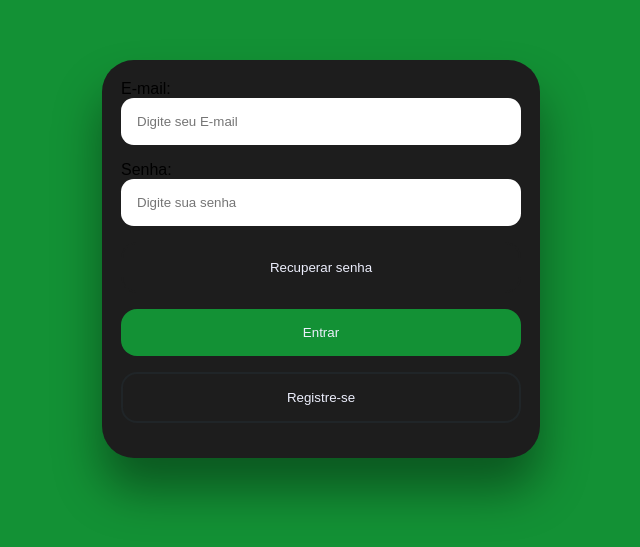
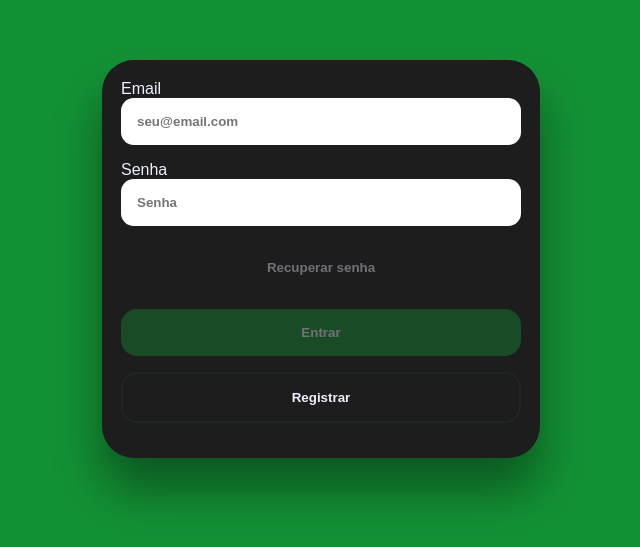
Before and after one commit to JoaoFlavio11/Help.BR-proj-int-6, a website: page public/html/login.html in a window 1280 px wide. Shown: the part 149-696 px from the top of the page, without its empty margins (319-959 px from the left). Drawn offline with Linux system fonts and the light colour scheme.

Commit message:
finalização página de login + alertas

```diff
--- a/public/css/login.css
+++ b/public/css/login.css
@@ -10,6 +10,7 @@ body {
   justify-content: center;
   align-items: center;
   height: 100vh;
+  color: var(--cor-texto);
 }
 
 form {
@@ -23,23 +24,33 @@ form {
 input,
 button {
   padding: var(--padding-login);
-  margin-bottom: var(--padding-login);
-  color: var(--cor-texto);
   width: -webkit-fill-available;
+  font-weight: bold;
 }
 
 input {
   border-radius: var(--border-radius-2);
   border: none;
+  color: var(--cor-branco2);
 }
 
 button {
   border-radius: var(--border-radius-login);
   cursor: pointer;
+  margin-bottom: var(--padding-login);
+  color: var(--cor-texto);
 }
 
-button:active {
-  opacity: 0.8;
+button:active{
+  opacity: 0.9;
+}
+
+button:disabled{
+  opacity: 0.4;
+}
+
+.form-field{
+  margin-bottom: var(--padding-login);
 }
 
 .clear {
@@ -72,3 +83,13 @@ button:active {
   background-color: var(--cor-help-verde);
   border: 2px solid var(--cor-branco2);
 }
+
+.error{
+  background-color: var(--cor-aviso);
+  border-radius: var(--border-radius-1);
+  padding: var(--padding-error);
+  font-weight: bolder;
+  color: var(--cor-texto);
+  display: none;
+  margin: 0.2rem;
+}
--- a/public/css/root.css
+++ b/public/css/root.css
@@ -33,6 +33,7 @@
   --padding-cartao: 1.8rem;
   --padding-1: 1.2rem;
   --padding-login: 1rem;
+  --padding-error: 0.2rem;
 
   --box-shadow: 0 2rem 3rem var(--cor-claro);
 }
--- a/public/html/login.html
+++ b/public/html/login.html
@@ -8,52 +8,28 @@
   </head>
   <body>
     <form action="" method="post">
-      <div>
-        <div>
-          <label>E-mail:</label>
-        </div>
-        <input
-          type="email"
-          name="email"
-          id="email"
-          onchange="validateFields()"
-          placeholder="Digite seu E-mail"
-          id=""
-        />
+      <div class="form-field">
+        <div><label>Email</label></div>
+        <input type="email" name="email" id="email" placeholder="seu@email.com" onchange="onChangeEmail()"/>
+        <div class="error" id="email-required-error">Email é obrigatório</div>
+        <div class="error" id="email-invalid-error">Email é inválido</div>
       </div>
-
-      <div>
-        <div>
-          <label>Senha:</label>
-        </div>
-        <input
-          type="password"
-          name="password"
-          id="email"
-          placeholder="Digite sua senha"
-          id=""
-        />
-      </div>
-
-      <div>
-        <button
-          type="button"
-          class="clear"
-          id="recover-password-button"
-          disabled="true"
-        >
-          Recuperar senha
-        </button>
-      </div>
-
-      <div>
-        <button type="button" class="solid" disabled="true">Entrar</button>
-      </div>
-
-      <div>
-        <button type="button" class="outline">Registre-se</button>
-      </div>
+    <div class="form-field">
+        <div><label>Senha</label></div>
+        <input type="password" name="password" id="password" placeholder="Senha" onchange="onChangePassword()"/>
+        <div class="error" id="password-required-error">Senha é obrigatória</div>
+    </div>
+    <div>
+        <button type="button" class="clear" id="recover-password-button" disabled="true">Recuperar senha</button>
+    </div>
+    <div>
+        <button type="button" class="solid" id="login-button" disabled="true">Entrar</button>
+    </div>
+    <div>
+        <button type="button" class="outline">Registrar</button>
+    </div>
     </form>
   </body>
   <script src="../js/login.js"></script>
+  <script src="../js/validations.js"></script>
 </html>
--- a/public/js/login.js
+++ b/public/js/login.js
@@ -1,20 +1,53 @@
+/* eslint-disable no-undef */
 /* eslint-disable @typescript-eslint/no-unused-vars */
-/* eslint-env browser */
-
-function validateFields() {
-    // Pega o valor do campo de Email
-    // eslint-disable-next-line no-undef
-    const email = document.getElementById("email").value;
-
-    if (!email || !validateEmail(email)) {
-        // eslint-disable-next-line no-undef
-        document.getElementById('recover-password-button').disabled = true;
-    } else {
-        // eslint-disable-next-line no-undef
-        document.getElementById('recover-password-button').disabled = false;
-    }
+function onChangeEmail() {
+    toggleButtonsDisable();
+    toggleEmailErrors();
 }
 
-function validateEmail(email) {
-    return /\S+@\S+\.\S+/.test(email);
+function onChangePassword() {
+    toggleButtonsDisable();
+    togglePasswordErrors();
 }
+
+function toggleEmailErrors() {
+    const email = form.email().value;
+    form.emailRequiredError().style.display = email ? "none" : "block";
+
+    form.emailInvalidError().style.display = validateEmail(email) ? "none" : "block";
+}
+
+function togglePasswordErrors() {
+    const password = form.password().value;
+    form.passwordRequiredError().style.display = password ? "none" : "block";
+}
+
+function toggleButtonsDisable() {
+    const emailValid = isEmailValid();
+    form.recoverPasswordButton().disabled = !emailValid;
+
+    const passwordValid = isPasswordValid();
+    form.loginButton().disabled = !emailValid || !passwordValid;
+}
+
+function isEmailValid() {
+    const email = form.email().value;
+    if (!email) {
+        return false;
+    }
+    return validateEmail(email);
+}
+
+function isPasswordValid() {
+    return form.password().value ? true : false;
+}
+
+const form = {
+    email: () => document.getElementById("email"),
+    emailInvalidError: () => document.getElementById("email-invalid-error"),
+    emailRequiredError: () => document.getElementById("email-required-error"),
+    loginButton: () => document.getElementById("login-button"),
+    password: () => document.getElementById("password"),
+    passwordRequiredError: () => document.getElementById("password-required-error"),
+    recoverPasswordButton: () => document.getElementById("recover-password-button"),
+}
--- /dev/null
+++ b/public/js/validations.js
@@ -0,0 +1,5 @@
+/* eslint-disable @typescript-eslint/no-unused-vars */
+function validateEmail(email) {
+    return /\S+@\S+\.\S+/.test(email);
+}
+//5:02
```
